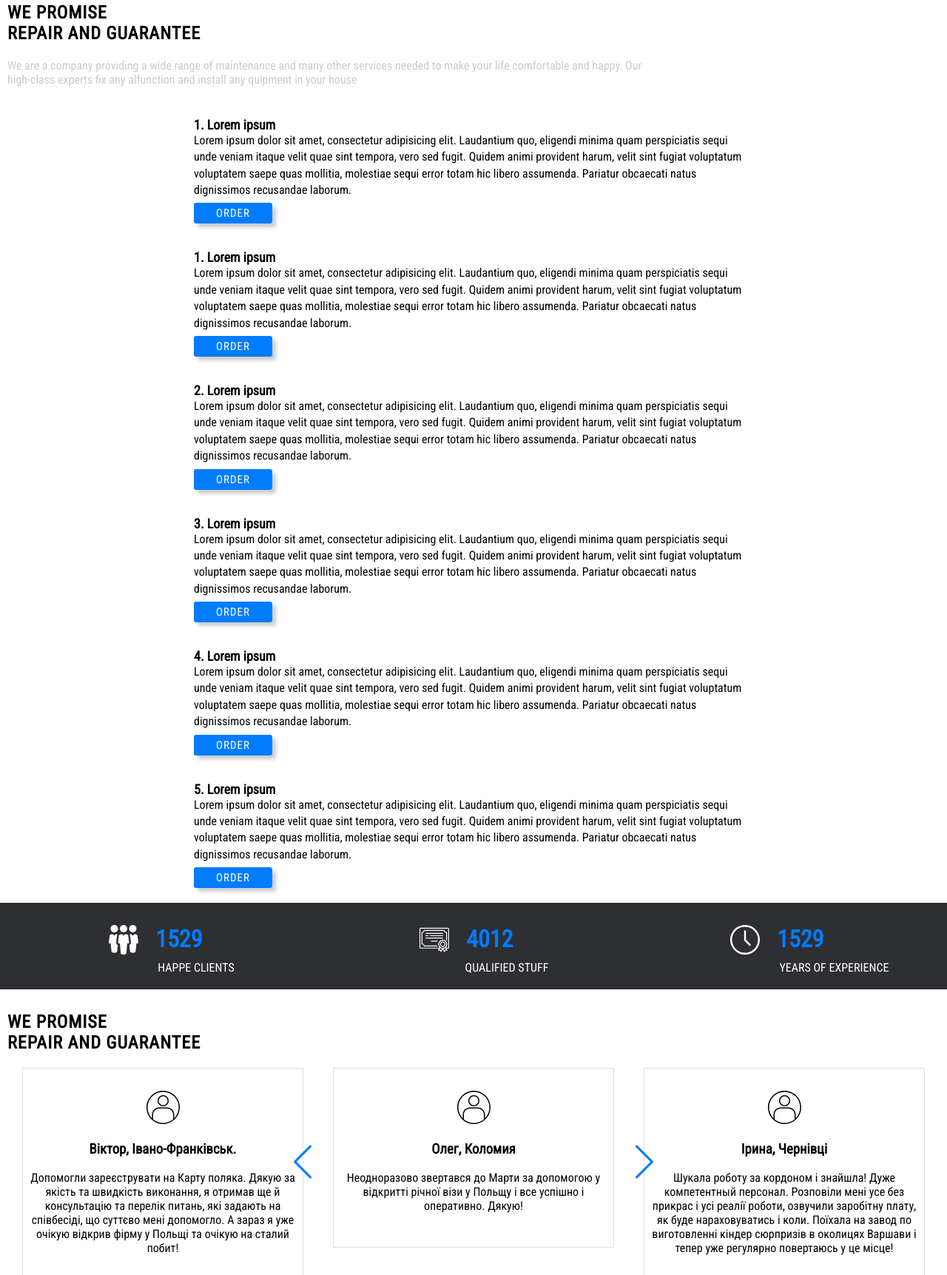
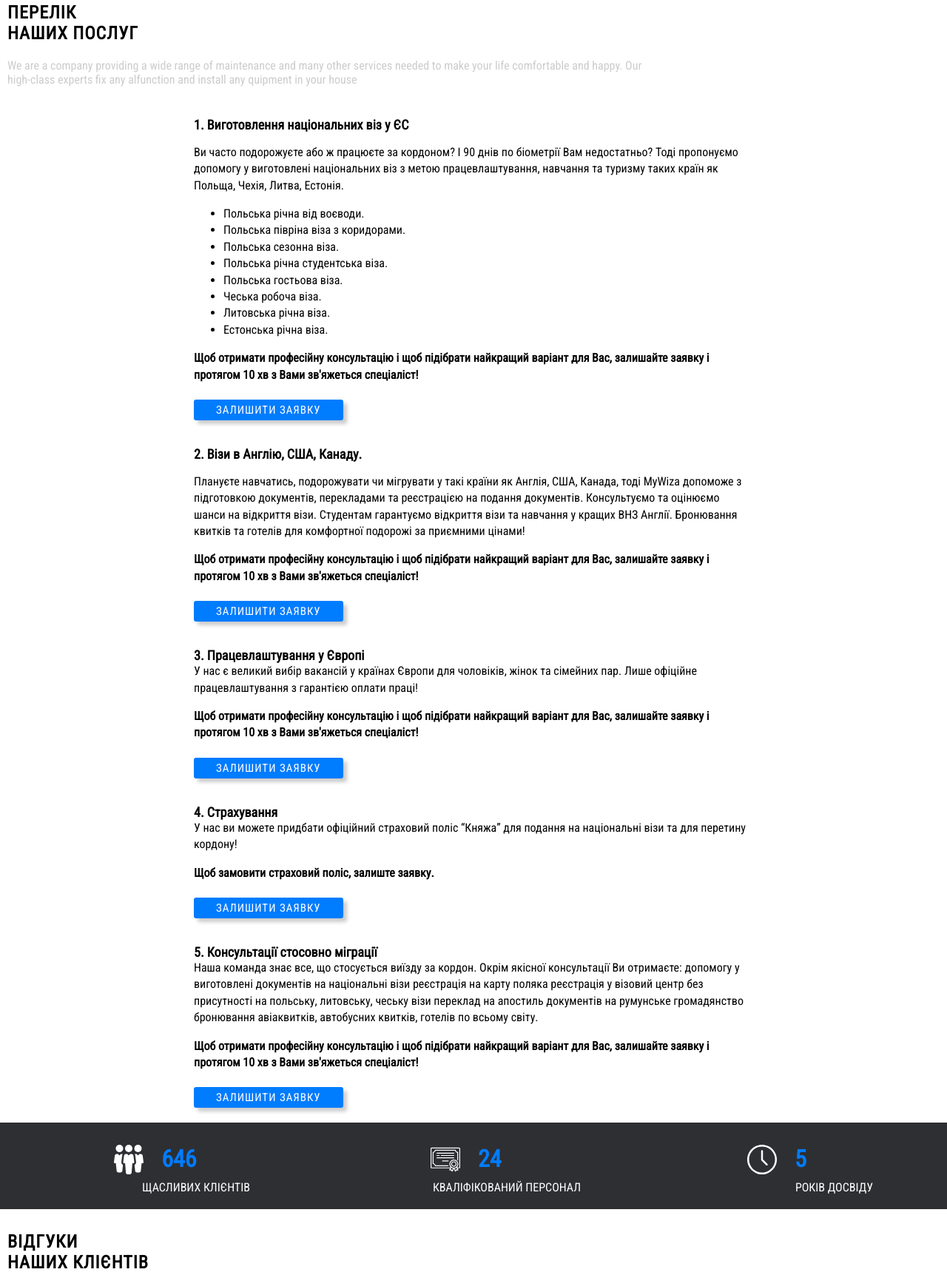
Before and after one commit to Vitaliy885/mywiza, a website: page app/index.html in a window 1280 px wide. Shown: the part 860-2583 px from the top of the page at 74% size. Drawn offline with Linux system fonts and the light colour scheme; files whose address does not match are found by name.

Commit message:
fix a lot

```diff
--- a/app/index.html
+++ b/app/index.html
@@ -77,73 +77,82 @@
 	</section>
 
 	<section class="services">
-		<h1 class="chapter">we promise <br> repair and guarantee</h1>
+		<h1 class="chapter">перелік<br>наших послуг</h1>
 		<p class="chapter__description">We are a company providing a wide range of maintenance and many other services needed to make your life comfortable and happy. Our high-class experts fix any alfunction and install any quipment in your house</p>
 		<div class="services__list">
 			<div class="services__item">
 				<div class="service__title">
-					1. Lorem ipsum
+					1. Виготовлення національних віз у ЄС
 				</div>
 				<div class="service__description">
-					Lorem ipsum dolor sit amet, consectetur adipisicing elit. Laudantium quo, eligendi minima quam perspiciatis sequi unde veniam itaque velit quae sint tempora, vero sed fugit. Quidem animi provident harum, velit sint fugiat voluptatum voluptatem saepe quas mollitia, molestiae sequi error totam hic libero assumenda. Pariatur obcaecati natus dignissimos recusandae laborum.
+					<p>Ви часто подорожуєте або ж працюєте за кордоном? І 90 днів по біометрії Вам недостатньо? Тоді пропонуємо допомогу у виготовлені національних віз з метою працевлаштування, навчання та туризму таких країн як Польща, Чехія, Литва, Естонія.</p>
+					<ul>
+						<li>Польська річна від воєводи.</li>
+						<li>Польська півріна віза з коридорами.</li>
+						<li>Польська сезонна віза.</li>
+						<li>Польська річна  студентська віза.</li>
+						<li>Польська гостьова віза.</li>
+						<li>Чеська робоча віза.</li>
+						<li>Литовська  річна віза.</li>
+						<li>Естонська річна  віза.</li>
+					</ul>
+					<p><b>Щоб отримати професійну консультацію і щоб підібрати найкращий варіант для Вас, залишайте заявку і протягом 10 хв з Вами зв'яжеться спеціаліст!</b></p>
 				</div>
-				<a href="#" class="link__form">order</a>
+				<a href="#" class="link__form">Залишити заявку</a>
+
 			</div>
 			<div class="services__item">
 				<div class="service__title">
-					1. Lorem ipsum
+					2. Візи в Англію, США, Канаду.
 				</div>
 				<div class="service__description">
-					Lorem ipsum dolor sit amet, consectetur adipisicing elit. Laudantium quo, eligendi minima quam perspiciatis sequi unde veniam itaque velit quae sint tempora, vero sed fugit. Quidem animi provident harum, velit sint fugiat voluptatum voluptatem saepe quas mollitia, molestiae sequi error totam hic libero assumenda. Pariatur obcaecati natus dignissimos recusandae laborum.
+					<p>Плануєте навчатись, подорожувати чи мігрувати у такі країни як Англія, США, Канада, тоді MyWiza допоможе з підготовкою документів, перекладами та реєстрацією на подання документів.
+Консультуємо та оцінюємо шанси на відкриття візи.
+Студентам гарантуємо відкриття візи та навчання у кращих ВНЗ Англії.
+Бронювання квитків та готелів для комфортної подорожі за приємними цінами!</p>
+<p><b>Щоб отримати професійну консультацію і щоб підібрати найкращий варіант для Вас, залишайте заявку і протягом 10 хв з Вами зв'яжеться спеціаліст!</b></p>
 				</div>
-				<a href="#" class="link__form">order</a>
+				<a href="#" class="link__form">Залишити заявку</a>
+			</div>
+			<div class="services__item">
+				<div class="service__title">
+					3. Працевлаштування у Європі
+				</div>
+				<div class="service__description">
+					У нас є великий вибір вакансій у країнах Європи для чоловіків, жінок та сімейних пар. Лише офіційне працевлаштування з гарантією оплати праці!
+					<p><b>Щоб отримати професійну консультацію і щоб підібрати найкращий варіант для Вас, залишайте заявку і протягом 10 хв з Вами зв'яжеться спеціаліст!</b></p>
+				</div>
+				<a href="#" class="link__form">Залишити заявку</a>
 
 			</div>
 
 			<div class="services__item">
 				<div class="service__title">
-					2. Lorem ipsum
+					4. Страхування
 				</div>
 				<div class="service__description">
-					Lorem ipsum dolor sit amet, consectetur adipisicing elit. Laudantium quo, eligendi minima quam perspiciatis sequi unde veniam itaque velit quae sint tempora, vero sed fugit. Quidem animi provident harum, velit sint fugiat voluptatum voluptatem saepe quas mollitia, molestiae sequi error totam hic libero assumenda. Pariatur obcaecati natus dignissimos recusandae laborum.
+					У нас ви можете придбати офіційний страховий поліс “Княжа” для подання на національні візи та для перетину кордону!
+					<p><b>Щоб замовити страховий поліс, залиште заявку.</b></p>
 				</div>
-				<a href="#" class="link__form">order</a>
+				<a href="#" class="link__form">Залишити заявку</a>
 
 			</div>
 
 			<div class="services__item">
 				<div class="service__title">
-					3. Lorem ipsum
+					5. Консультації стосовно міграції
 				</div>
 				<div class="service__description">
-					Lorem ipsum dolor sit amet, consectetur adipisicing elit. Laudantium quo, eligendi minima quam perspiciatis sequi unde veniam itaque velit quae sint tempora, vero sed fugit. Quidem animi provident harum, velit sint fugiat voluptatum voluptatem saepe quas mollitia, molestiae sequi error totam hic libero assumenda. Pariatur obcaecati natus dignissimos recusandae laborum.
+					Наша команда знає все, що стосується виїзду за кордон. Окрім якісної консультації Ви отримаєте:
+допомогу у виготовлені документів на національні візи
+реєстрація на карту поляка
+реєстрація у візовий центр без присутності на польську, литовську, чеську візи
+переклад на апостиль документів на румунське громадянство
+бронювання авіаквитків, автобусних квитків, готелів по всьому світу.
+<p><b>Щоб отримати професійну консультацію і щоб підібрати найкращий варіант для Вас, залишайте заявку і протягом 10 хв з Вами зв'яжеться спеціаліст!</b></p>
 				</div>
-				<a href="#" class="link__form">order</a>
-
+				<a href="#" class="link__form">Залишити заявку</a>
 			</div>
-
-			<div class="services__item">
-				<div class="service__title">
-					4. Lorem ipsum
-				</div>
-				<div class="service__description">
-					Lorem ipsum dolor sit amet, consectetur adipisicing elit. Laudantium quo, eligendi minima quam perspiciatis sequi unde veniam itaque velit quae sint tempora, vero sed fugit. Quidem animi provident harum, velit sint fugiat voluptatum voluptatem saepe quas mollitia, molestiae sequi error totam hic libero assumenda. Pariatur obcaecati natus dignissimos recusandae laborum.
-				</div>
-				<a href="#" class="link__form">order</a>
-
-			</div>
-
-			<div class="services__item">
-				<div class="service__title">
-					5. Lorem ipsum
-				</div>
-				<div class="service__description">
-					Lorem ipsum dolor sit amet, consectetur adipisicing elit. Laudantium quo, eligendi minima quam perspiciatis sequi unde veniam itaque velit quae sint tempora, vero sed fugit. Quidem animi provident harum, velit sint fugiat voluptatum voluptatem saepe quas mollitia, molestiae sequi error totam hic libero assumenda. Pariatur obcaecati natus dignissimos recusandae laborum.
-				</div>
-				<a href="#" class="link__form">order</a>
-
-			</div>
-
 		</div>
 	</section>
 
@@ -151,25 +160,25 @@
 		<div class="experience__list">
 			<div class="experience__item">
 				<img src="images/teamwork.svg" alt="">
-				<h2 class="experience__chapter">1529</h2>
-				<div class="experience__title">happe clients</div>
+				<h2 class="experience__chapter">646</h2>
+				<div class="experience__title">щасливих клієнтів</div>
 			</div>
 			<div class="experience__item">
 				<img src="images/winner.svg" alt="">
-				<h2 class="experience__chapter">4012</h2>
-				<div class="experience__title">qualified stuff</div>
+				<h2 class="experience__chapter">24</h2>
+				<div class="experience__title">кваліфікований персонал</div>
 			</div>
 			<div class="experience__item">
 				<img src="images/clock2.svg" alt="">
-				<h2 class="experience__chapter">1529</h2>
-				<div class="experience__title last-title">years of experience</div>
+				<h2 class="experience__chapter">5</h2>
+				<div class="experience__title last-title">років досвіду</div>
 			</div>
 
 		</div>
 	</section>
 
 	<section class="our__reviews">
-		<h1 class="chapter">we promise <br> repair and guarantee</h1>
+		<h1 class="chapter">відгуки<br>наших клієнтів</h1>
 		<img src="images/left-arrow.svg" class="left__arrow" alt="">
 		<img src="images/right-arrow.svg" class="right__arrow" alt="">
 		<div class="our__reviews-list">
@@ -205,19 +214,19 @@
 	</section>
 	<section class="callback">
 		<div class="callback__container">
-			<h1 class="chapter">we promise <br> repair and guarantee</h1>
-			<p class="chapter__description">We are a company providing a wide range of maintenance and many other services needed to make your life comfortable and happy. Our high-class experts fix any alfunction and install any quipment in your house</p>
+			<h1 class="chapter">форма зворотнього зв'язку</h1>
+			<p class="chapter__description" style="color: #000; font-size: 18px;">Щоб отримати професійну консультацію і щоб підібрати найкращий варіант для Вас, залишайте заявку і протягом 10хв з Вами зв'яжеться спеціаліст!</p>
 		</div>
 	</section>
 	<section class="callback__wrapper">
 		<form action="#" class="callback__form">
 			<input type="text" class="input__field" required placeholder="Ім'я">
 			<input type="number" class="input__field" required placeholder="Телефон">
-			<button  class="submit__form">Отправить</button>
+			<button  class="submit__form">Надіслати</button>
 		</form>
 	</section>
 	<section class="contact">
-		<h1 class="chapter">contact</h1>
+		<h1 class="chapter">Контакти</h1>
 		<p class="chapter__description">We are a company providing a wide range of maintenance and many other services needed to make your life comfortable and happy. Our high-class experts fix any alfunction and install any quipment in your house</p>
 		<div class="location__container">
 			<div class="location-item">
```
Also changed, not shown: dist/index.html, dist/js/index.js.
